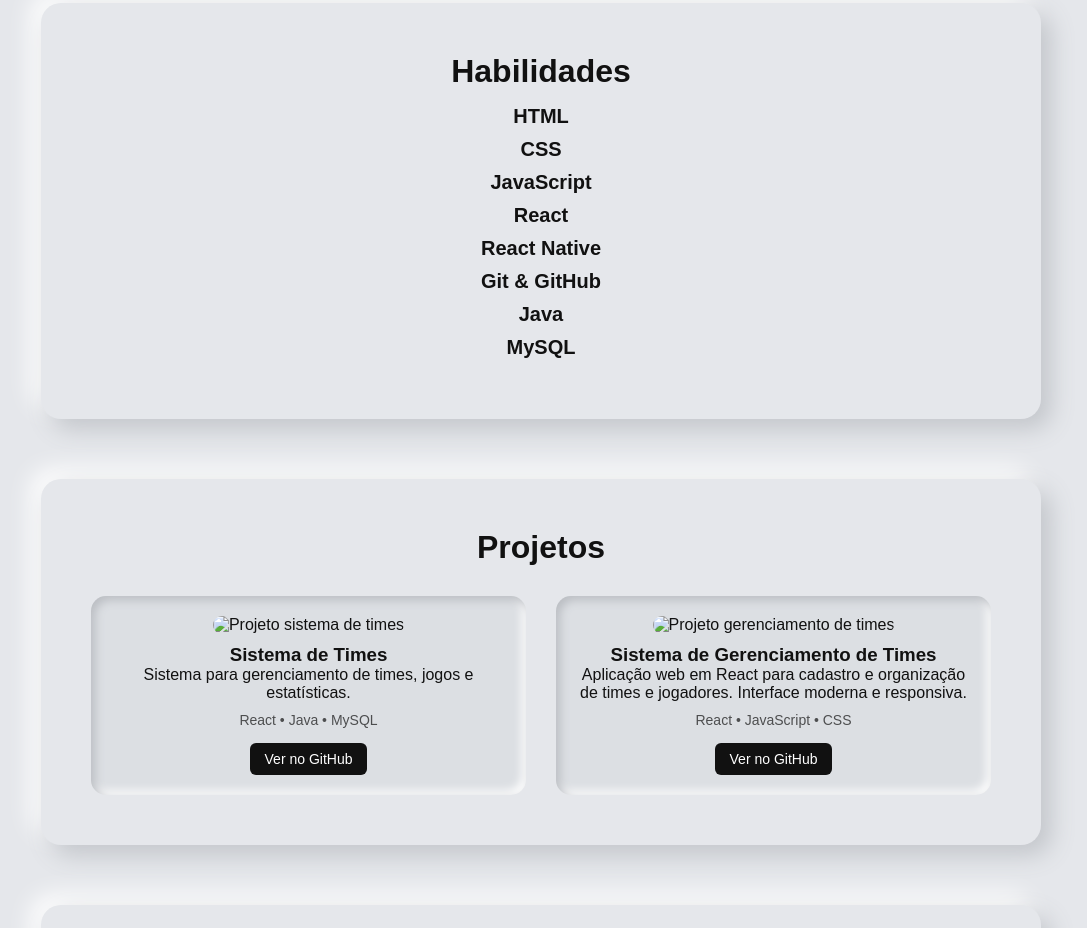
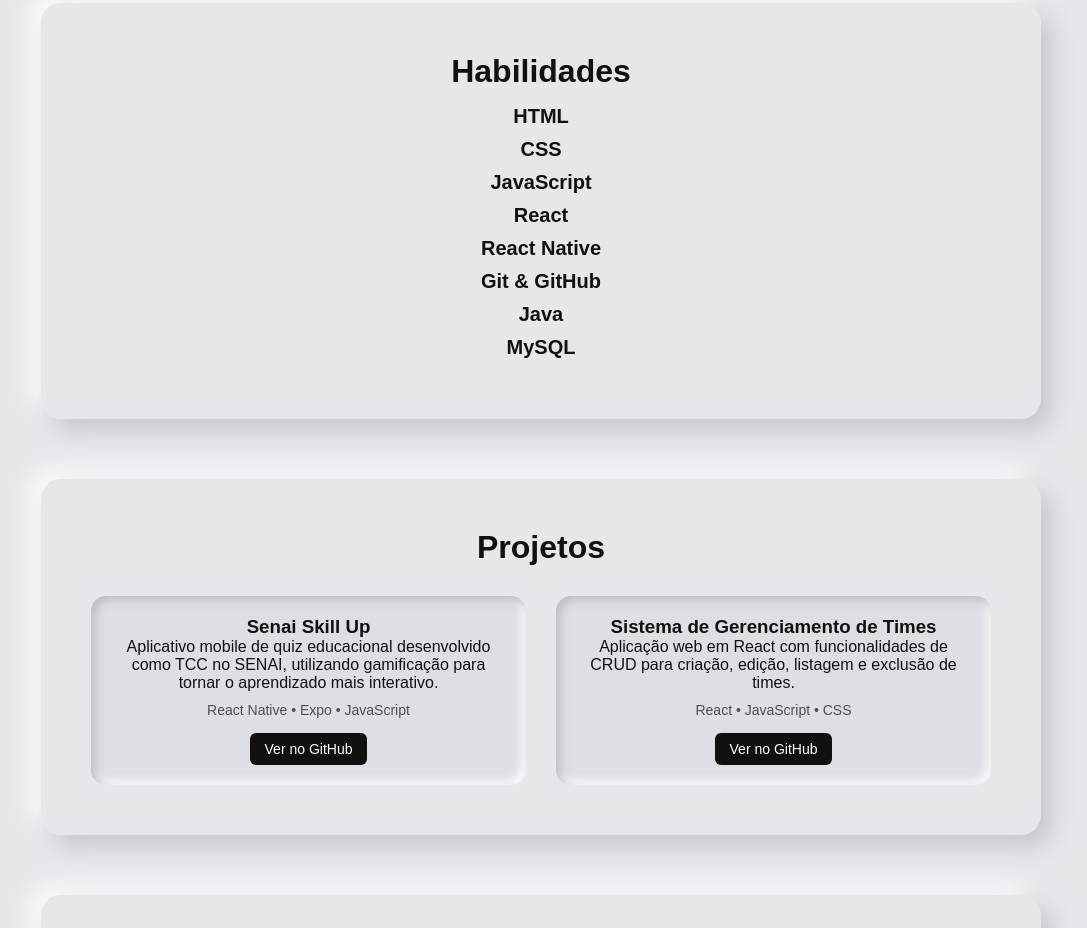
Before and after one commit to Leycon05/portfolio, a plain HTML site: page idex.html in a window 1280 px wide. Shown: the part 1232-2160 px from the top of the page, without its empty margins (99-1186 px from the left). Drawn offline with Linux system fonts and the light colour scheme.

Commit message:
ajustando

```diff
--- a/idex.html
+++ b/idex.html
@@ -5,8 +5,7 @@
 <meta charset="UTF-8">
 <meta name="viewport" content="width=device-width, initial-scale=1.0">
 
-<title>Leycon Lima - Desenvolvedor Front-End & Mobile</title>
-
+<title>Leycon Lima | Desenvolvedor Front-End e Mobile | React e React Native</title>
 <link rel="stylesheet" href="style.css">
 
 <link rel="stylesheet"
@@ -69,8 +68,8 @@ Desenvolvedor Front-End e Mobile especializado em React e React Native
 <i class="fa-brands fa-linkedin"></i> LinkedIn
 </a>
 
-<a href="cv-leycon-lima.pdf" class="btn" download>
-<i class="fa-solid fa-file-arrow-down"></i> Baixar CV
+<a href="Leycon-Lima-curriculo.pdf" class="btn" download>
+<i class="fa-solid fa-file-arrow-down"></i> Baixar currículo
 </a>
 
 </div>
@@ -119,6 +118,7 @@ Atuei também no back-end com APIs e e-commerce em Java, banco de dados MySQL e
 
 </section>
 
+
 <!-- PROJETOS -->
 <section id="projects" class="card reveal">
 
@@ -126,24 +126,26 @@ Atuei também no back-end com APIs e e-commerce em Java, banco de dados MySQL e
 
 <div class="projects-container">
 
+<!-- PROJETO TCC -->
 <div class="project-card">
 
-<img src="img/projeto-times.png"
+<!-- <img src="img/projeto-skillup.png"
 class="project-img"
-alt="Projeto sistema de times">
+alt="Projeto Senai Skill Up">-->
 
-<h3>Sistema de Times</h3>
+<h3>Senai Skill Up</h3>
 
 <p>
-Sistema para gerenciamento de times, jogos e estatísticas.
+Aplicativo mobile de quiz educacional desenvolvido como TCC no SENAI,
+utilizando gamificação para tornar o aprendizado mais interativo.
 </p>
 
 <span class="tech">
-React • Java • MySQL
+React Native • Expo • JavaScript
 </span>
 
 <div class="project-buttons">
-<a href="https://github.com/TCC-Senai3/front-end-mobile.git"
+<a href="https://github.com/TCC-Senai3/front-end-mobile"
 class="btn-mini">
 Ver no GitHub
 </a>
@@ -151,18 +153,18 @@ Ver no GitHub
 
 </div>
 
-
+<!-- PROJETO CRUD REACT -->
 <div class="project-card">
 
-<img src="img/projeto-react-times.png"
+<!--<img src="img/projeto-times.png"
 class="project-img"
-alt="Projeto gerenciamento de times">
+alt="Projeto gerenciamento de times">-->
 
 <h3>Sistema de Gerenciamento de Times</h3>
 
 <p>
-Aplicação web em React para cadastro e organização de times e jogadores.
-Interface moderna e responsiva.
+Aplicação web em React com funcionalidades de CRUD para criação,
+edição, listagem e exclusão de times.
 </p>
 
 <span class="tech">
```
Also changed, not shown: 1 other file.
